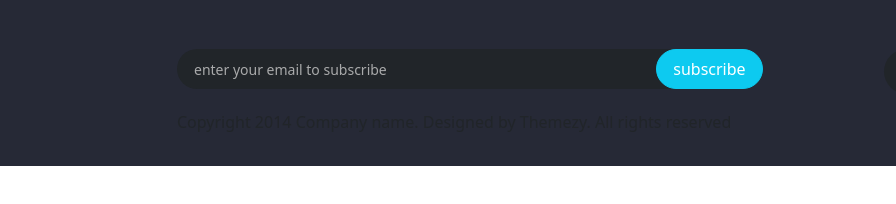
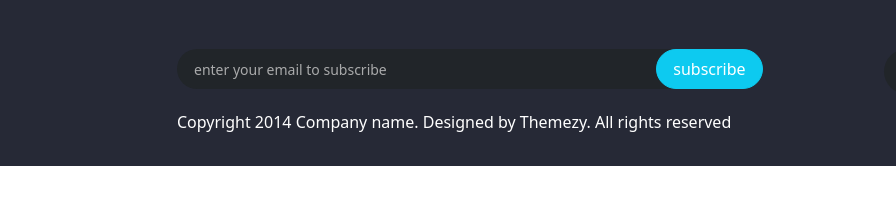
Before and after one commit to mohamedkorneymohamed/weather, a plain HTML site: page index.html in a window 1280 px wide. Shown: the part 468-672 px from the top of the page, 0-896 px from the left. Drawn offline with Linux system fonts and the light colour scheme; no server answers.

Commit message:
second commit

```diff
--- a/index.html
+++ b/index.html
@@ -159,7 +159,7 @@
                         </div>
                     <div class="row">
                         <div class="col-md-12">
-                            <p >Copyright 2014 Company name. Designed by Themezy. All rights reserved</p>
+                            <p class="text-white">Copyright 2014 Company name. Designed by Themezy. All rights reserved</p>
                         </div>
                     </div>
                     </div>
```
